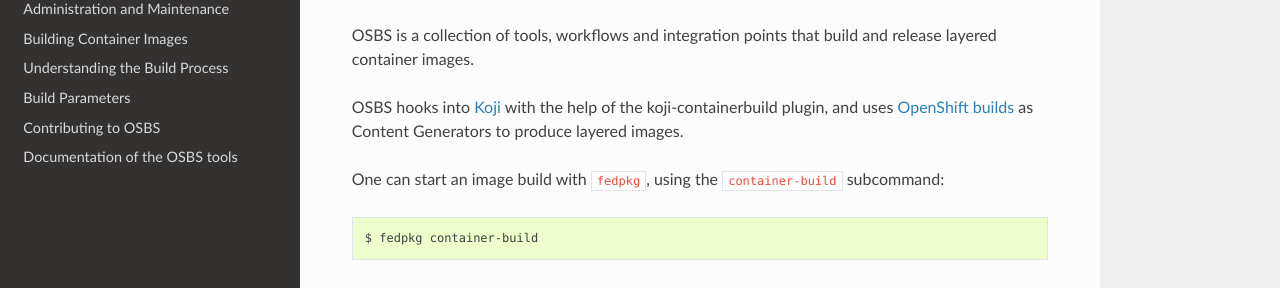
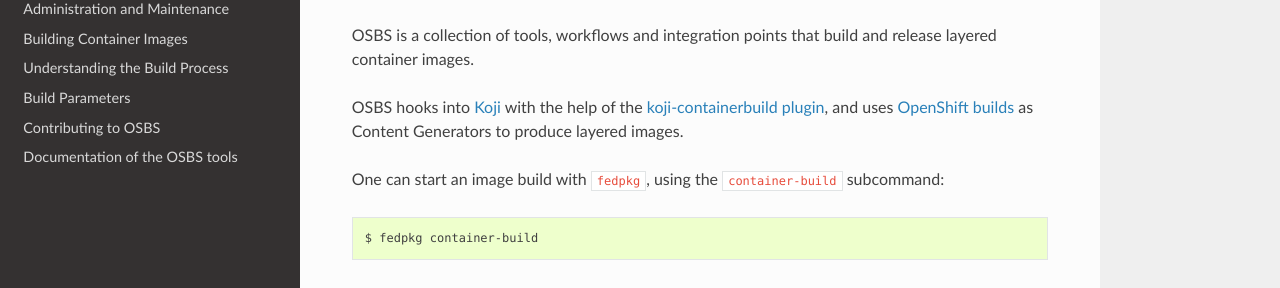
Before and after one commit to containerbuildsystem/osbs-docs, a Sphinx documentation site: the page built from docs/index.rst, in a window 1280 px wide and 900 px high. Shown: the part 136-424 px from the top of the window. Built offline with Sphinx 7.4.7 and the Read the Docs theme 2.0.0, drawn with Linux system fonts in a browser that asks for light colours; part of the change alters nothing that is shown.

```diff
--- a/docs/index.rst
+++ b/docs/index.rst
@@ -4,7 +4,8 @@ OpenShift Build Service
 
 OSBS is a collection of tools, workflows and integration points that build and release layered container images.
 
-OSBS hooks into Koji_ with the help of the koji-containerbuild plugin, and
+OSBS hooks into Koji_ with the help of the `koji-containerbuild plugin
+<https://github.com/release-engineering/koji-containerbuild>`_, and
 uses `OpenShift builds <https://docs.openshift.org/latest/dev_guide/builds.html>`_ as Content Generators to produce layered images.
 
 .. _Koji: https://pagure.io/koji
```
